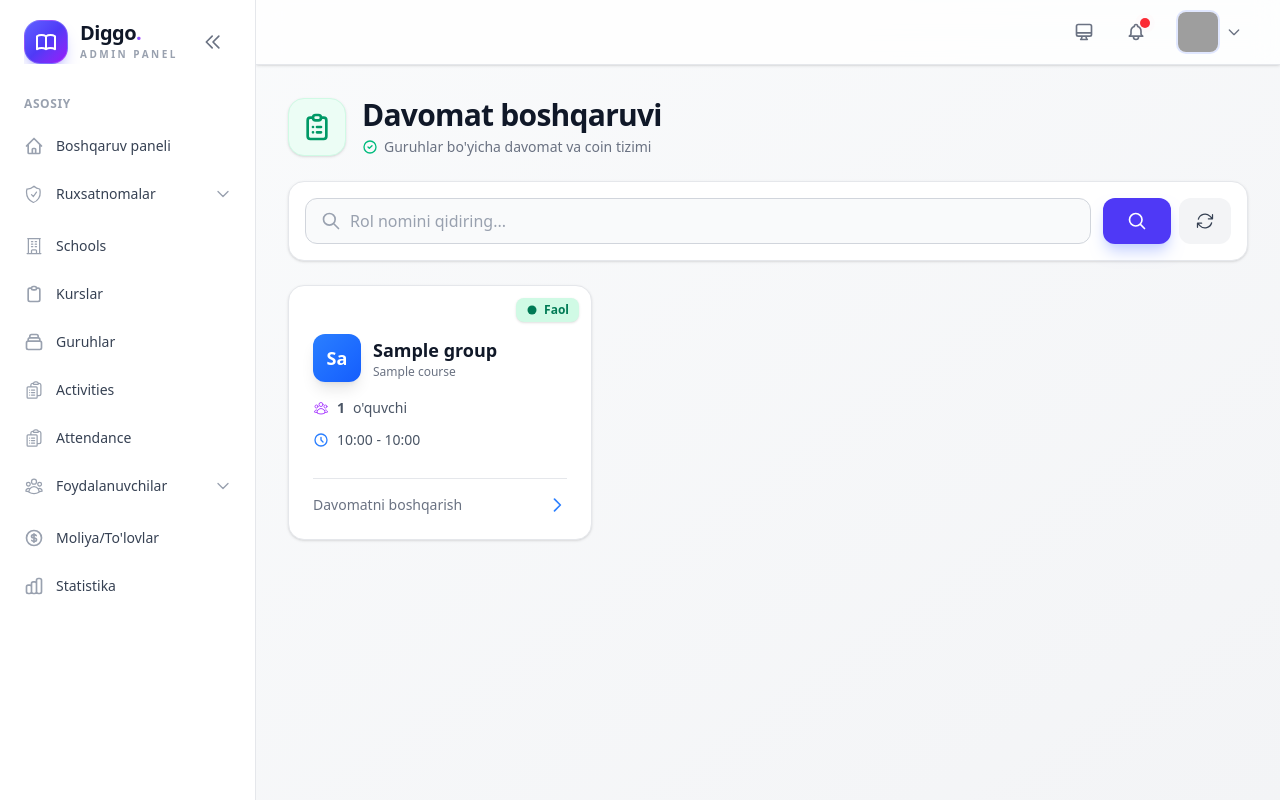
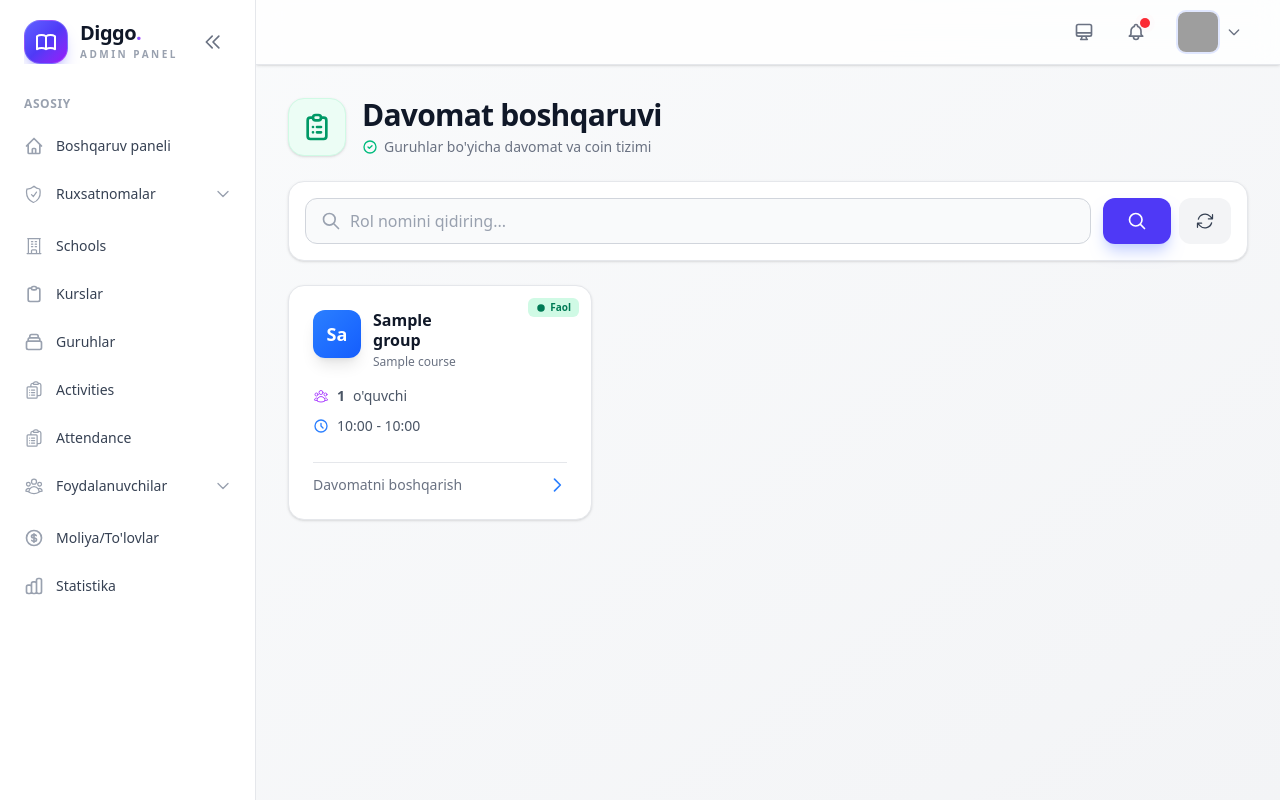
Before and after one commit to AbdulazizYusupov/Diggo, a Laravel app: template resources/views/Attendance/index.blade.php in a window 1280 px wide. Run offline with Laravel 12, Linux system fonts and the light colour scheme; the template is opened without the code that fills it: most values are stand-ins (such as "Sample title", 1, 10 or a date in 2020); data that the repository does not hold is empty; style sheets or scripts are compiled from the project's sources; parts of the project's set-up code (start-up, migrations or seed data) failed here and were passed over; grey boxes are pictures that could not be loaded.

Commit message:
some design changed

```diff
--- a/resources/views/Attendance/index.blade.php
+++ b/resources/views/Attendance/index.blade.php
@@ -93,29 +93,16 @@
                 @endphp
 
                 <a href="{{ route('attendance.show', $group->id) }}"
-                    class="group {{ $cardClass }} rounded-2xl shadow-sm border p-6 pt-12 hover:shadow-lg hover:scale-[1.02] transition-all duration-200 relative">
+                    class="group {{ $cardClass }} rounded-2xl shadow-sm border p-6 hover:shadow-lg hover:scale-[1.02] transition-all duration-200 relative overflow-hidden">
 
-                    <!-- STATUS BADGES STACK -->
-                    <div class="absolute top-3 right-3 flex flex-col gap-2 items-end">
-
-                        {{-- Faol --}}
-                        <span
-                            class="inline-flex items-center gap-1.5 px-2.5 py-1 text-xs font-semibold rounded-lg
-                   bg-emerald-100 text-emerald-700
-                   dark:bg-emerald-900/30 dark:text-emerald-400 shadow-sm">
-                            <svg class="w-3 h-3" fill="currentColor" viewBox="0 0 8 8">
-                                <circle cx="4" cy="4" r="3" />
-                            </svg>
-                            Faol
-                        </span>
-
-                        {{-- Yuklangan / Yuklanmagan --}}
+                    <!-- STATUS BADGES - Yuqori o'ng burchak -->
+                    <div class="absolute top-3 right-3 flex flex-col gap-1.5 items-end z-10">
+                        {{-- Yuklangan / Yuklanmagan (eng yuqorida) --}}
                         @if ($group->has_today_lesson)
                             @if ($group->has_attendance_today)
                                 <span
-                                    class="inline-flex items-center gap-1.5 px-2.5 py-1 text-xs font-semibold rounded-lg
-                           bg-emerald-500 text-white shadow-sm">
-                                    <svg class="w-3 h-3" fill="currentColor" viewBox="0 0 20 20">
+                                    class="inline-flex items-center gap-1 px-2 py-0.5 text-[10px] font-bold rounded-md bg-emerald-500 text-white shadow-sm">
+                                    <svg class="w-2.5 h-2.5" fill="currentColor" viewBox="0 0 20 20">
                                         <path fill-rule="evenodd"
                                             d="M16.707 5.293a1 1 0 010 1.414l-8 8a1 1 0 01-1.414 0l-4-4a1 1 0 011.414-1.414L8 12.586l7.293-7.293a1 1 0 011.414 0z"
                                             clip-rule="evenodd" />
@@ -124,9 +111,8 @@
                                 </span>
                             @else
                                 <span
-                                    class="inline-flex items-center gap-1.5 px-2.5 py-1 text-xs font-semibold rounded-lg
-                           bg-rose-500 text-white shadow-sm animate-pulse">
-                                    <svg class="w-3 h-3" fill="currentColor" viewBox="0 0 20 20">
+                                    class="inline-flex items-center gap-1 px-2 py-0.5 text-[10px] font-bold rounded-md bg-rose-500 text-white shadow-sm animate-pulse">
+                                    <svg class="w-2.5 h-2.5" fill="currentColor" viewBox="0 0 20 20">
                                         <path fill-rule="evenodd"
                                             d="M10 18a8 8 0 100-16 8 8 0 000 16zM8.707 7.293a1 1 0 00-1.414 1.414L8.586 10l-1.293 1.293a1 1 0 101.414 1.414L10 11.414l1.293 1.293a1 1 0 001.414-1.414L11.414 10l1.293-1.293a1 1 0 00-1.414-1.414L10 8.586 8.707 7.293z"
                                             clip-rule="evenodd" />
@@ -135,47 +121,56 @@
                                 </span>
                             @endif
                         @endif
+
+                        {{-- Faol badge --}}
+                        <span
+                            class="inline-flex items-center gap-1 px-2 py-0.5 text-[10px] font-bold rounded-md bg-emerald-100 text-emerald-700 dark:bg-emerald-900/30 dark:text-emerald-400">
+                            <svg class="w-2.5 h-2.5" fill="currentColor" viewBox="0 0 8 8">
+                                <circle cx="4" cy="4" r="3" />
+                            </svg>
+                            Faol
+                        </span>
                     </div>
 
                     <!-- HEADER -->
-                    <div class="flex items-start justify-between mb-4">
-                        <div class="flex items-center gap-3">
+                    <div class="flex items-start gap-3 mb-4 pr-24">
                         <div
-                                class="w-12 h-12 rounded-xl bg-gradient-to-br from-blue-500 to-blue-600 flex items-center justify-center shadow-lg">
+                            class="flex-shrink-0 w-12 h-12 rounded-xl bg-gradient-to-br from-blue-500 to-blue-600 flex items-center justify-center shadow-lg">
                             <span class="text-white font-bold text-lg">
-                                    {{ substr($group->name, 0, 2) }}
+                                {{ mb_substr($group->name, 0, 2) }}
                             </span>
                         </div>
-                            <div>
+
+                        <div class="flex-1 min-w-0">
                             <h3
-                                    class="text-lg font-bold text-gray-900 dark:text-white
-                           group-hover:text-blue-600 dark:group-hover:text-blue-400 transition-colors">
+                                class="text-base font-bold text-gray-900 dark:text-white group-hover:text-blue-600 dark:group-hover:text-blue-400 transition-colors leading-tight mb-1 line-clamp-2">
                                 {{ $group->name }}
                             </h3>
                             @if ($group->course)
-                                    <p class="text-xs text-gray-500 dark:text-gray-400">
+                                <p class="text-xs text-gray-500 dark:text-gray-400 truncate">
                                     {{ $group->course->title }}
                                 </p>
                             @endif
                         </div>
                     </div>
-                    </div>
 
                     <!-- INFO -->
-                    <div class="space-y-3 mb-4">
+                    <div class="space-y-2.5 mb-4">
+                        <!-- O'quvchilar soni -->
                         <div class="flex items-center gap-2 text-sm text-gray-600 dark:text-gray-400">
                             <svg xmlns="http://www.w3.org/2000/svg" viewBox="0 0 24 24" fill="none" stroke="currentColor"
-                                stroke-width="1.5" class="w-4 h-4 text-purple-500 shrink-0">
+                                stroke-width="1.5" class="w-4 h-4 text-purple-500 flex-shrink-0">
                                 <path stroke-linecap="round" stroke-linejoin="round"
-                                    d="M18 18.72a9.094 9.094 0 0 0 3.741-.479 3 3 0 0 0-4.682-2.72m.94 3.198.001.031 c0 .225-.012.447-.037.666A11.944 11.944 0 0 1 12 21 c-2.17 0-4.207-.576-5.963-1.584A6.062 6.062 0 0 1 6 18.719 m12 0a5.971 5.971 0 0 0-.941-3.197m0 0 A5.995 5.995 0 0 0 12 12.75a5.995 5.995 0 0 0-5.058 2.772 m0 0a3 3 0 0 0-4.681 2.72 8.986 8.986 0 0 0 3.74.477m.94-3.197 a5.971 5.971 0 0 0-.94 3.197M15 6.75 a3 3 0 1 1-6 0 3 3 0 0 1 6 0Zm6 3 a2.25 2.25 0 1 1-4.5 0 2.25 2.25 0 0 1 4.5 0Zm-13.5 0 a2.25 2.25 0 1 1-4.5 0 2.25 2.25 0 0 1 4.5 0Z" />
+                                    d="M18 18.72a9.094 9.094 0 0 0 3.741-.479 3 3 0 0 0-4.682-2.72m.94 3.198.001.031c0 .225-.012.447-.037.666A11.944 11.944 0 0 1 12 21c-2.17 0-4.207-.576-5.963-1.584A6.062 6.062 0 0 1 6 18.719m12 0a5.971 5.971 0 0 0-.941-3.197m0 0A5.995 5.995 0 0 0 12 12.75a5.995 5.995 0 0 0-5.058 2.772m0 0a3 3 0 0 0-4.681 2.72 8.986 8.986 0 0 0 3.74.477m.94-3.197a5.971 5.971 0 0 0-.94 3.197M15 6.75a3 3 0 1 1-6 0 3 3 0 0 1 6 0Zm6 3a2.25 2.25 0 1 1-4.5 0 2.25 2.25 0 0 1 4.5 0Zm-13.5 0a2.25 2.25 0 1 1-4.5 0 2.25 2.25 0 0 1 4.5 0Z" />
                             </svg>
-
                             <span class="font-semibold">{{ $group->activeStudents->count() }}</span>
                             <span>o'quvchi</span>
                         </div>
 
+                        <!-- Dars vaqti -->
                         <div class="flex items-center gap-2 text-sm text-gray-600 dark:text-gray-400">
-                            <svg class="w-4 h-4 text-blue-500" fill="none" stroke="currentColor" viewBox="0 0 24 24">
+                            <svg class="w-4 h-4 text-blue-500 flex-shrink-0" fill="none" stroke="currentColor"
+                                viewBox="0 0 24 24">
                                 <path stroke-linecap="round" stroke-linejoin="round" stroke-width="2"
                                     d="M12 8v4l3 3m6-3a9 9 0 11-18 0 9 9 0 0118 0z" />
                             </svg>
@@ -185,6 +180,7 @@
                             </span>
                         </div>
 
+                        <!-- Dars kunlari -->
                         <div class="flex flex-wrap gap-1">
                             @php
                                 $dayNames = [
@@ -209,10 +205,10 @@
                     </div>
 
                     <!-- FOOTER -->
-                    <div class="pt-4 border-t border-gray-200 dark:border-gray-700">
+                    <div class="pt-3 border-t border-gray-200 dark:border-gray-700">
                         <div class="flex items-center justify-between text-sm">
                             <span class="text-gray-500 dark:text-gray-400">Davomatni boshqarish</span>
-                            <svg class="w-5 h-5 text-blue-500 group-hover:translate-x-1 transition-transform"
+                            <svg class="w-5 h-5 text-blue-500 group-hover:translate-x-1 transition-transform flex-shrink-0"
                                 fill="none" stroke="currentColor" viewBox="0 0 24 24">
                                 <path stroke-linecap="round" stroke-linejoin="round" stroke-width="2" d="M9 5l7 7-7 7" />
                             </svg>
```
Lines whose indentation alone changed are shown as unchanged.
